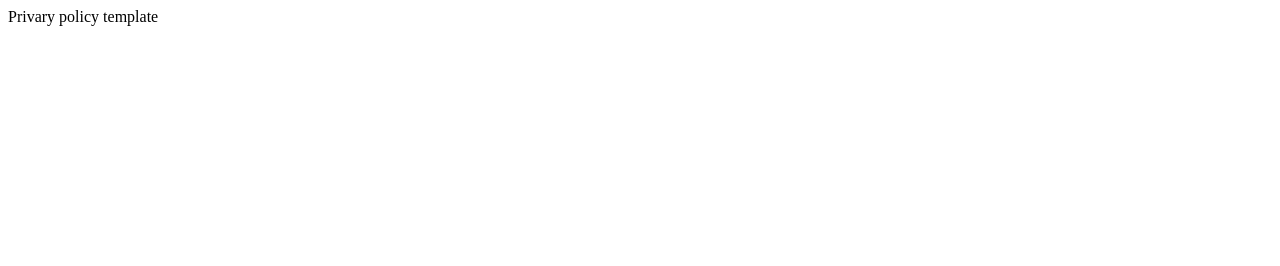
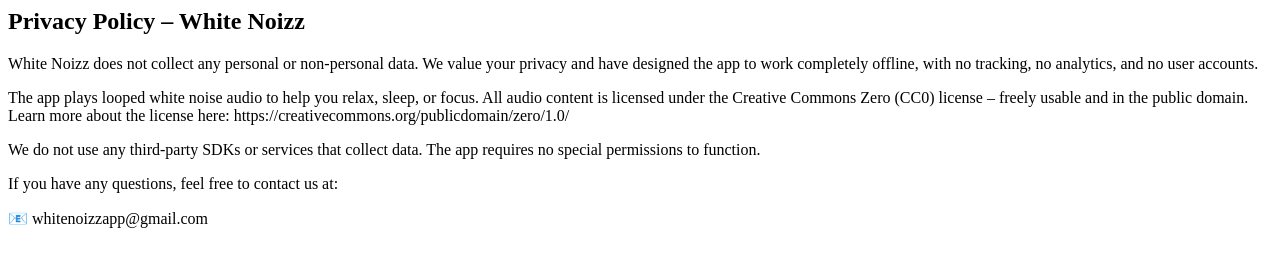
Before and after one commit to gregormate/white-noizz, a plain HTML site: page index.html in a window 1280 px wide. Drawn offline with Linux system fonts and the light colour scheme.

Commit message:
Update index.html

```diff
--- a/index.html
+++ b/index.html
@@ -1 +1,11 @@
-Privary policy template
+<h2>Privacy Policy – White Noizz</h2>
+
+<p>White Noizz does not collect any personal or non-personal data. We value your privacy and have designed the app to work completely offline, with no tracking, no analytics, and no user accounts.</p>
+
+<p>The app plays looped white noise audio to help you relax, sleep, or focus. All audio content is licensed under the Creative Commons Zero (CC0) license – freely usable and in the public domain. Learn more about the license here: https://creativecommons.org/publicdomain/zero/1.0/</p>
+
+<p>We do not use any third-party SDKs or services that collect data. The app requires no special permissions to function.</p>
+
+<p>If you have any questions, feel free to contact us at:</p>
+
+<p>📧 whitenoizzapp@gmail.com</p>
```
